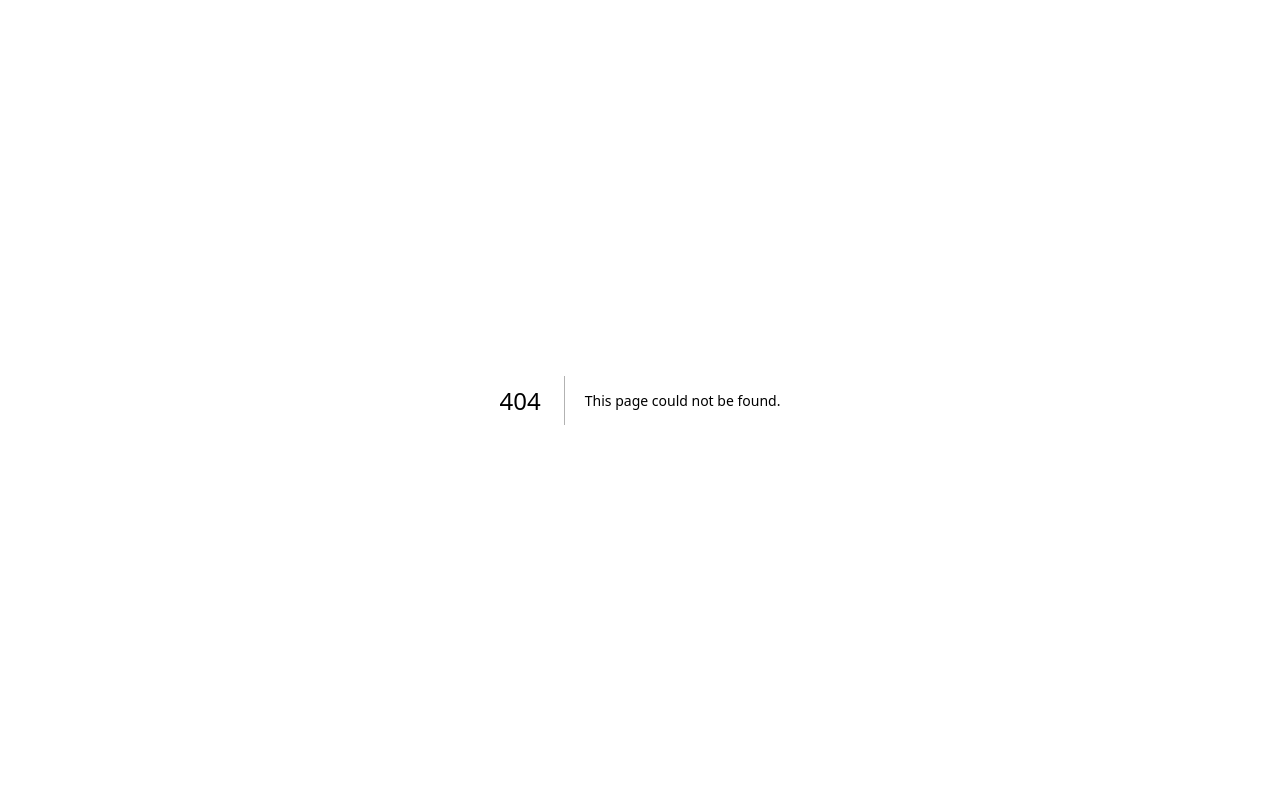
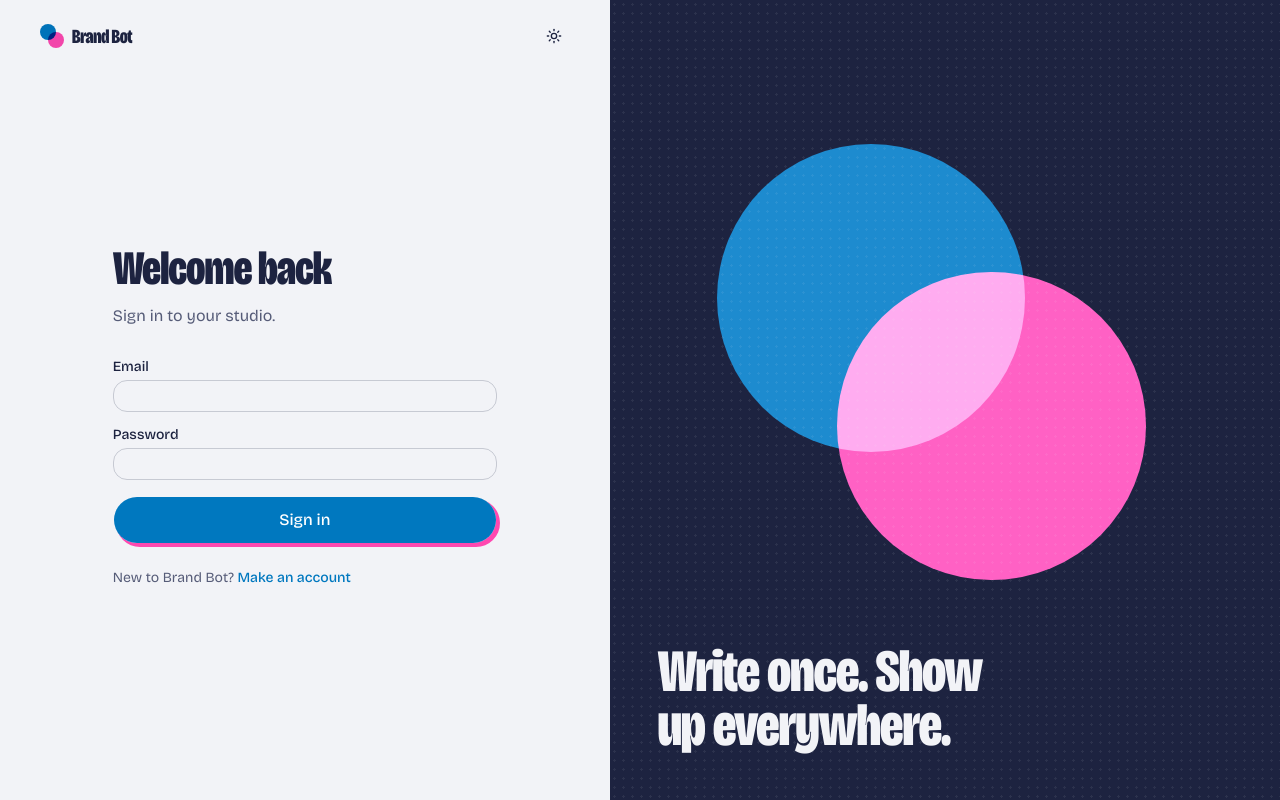
Before and after one commit to coderxtushar/BrandBot-Ai-Agent, a Next.js app in the folder frontend/: page /login in a window 1280 px wide. Before the commit this address had no page. Built offline with nearby package versions, Linux system fonts and the light colour scheme; no server answers.

Commit message:
Add sign in and sign up pages with riso ink panel

```diff
--- /dev/null
+++ b/frontend/src/app/login/page.tsx
@@ -0,0 +1,13 @@
+import type { Metadata } from "next";
+import { Suspense } from "react";
+import { AuthForm } from "@/components/auth/auth-form";
+
+export const metadata: Metadata = { title: "Sign in" };
+
+export default function LoginPage() {
+  return (
+    <Suspense fallback={<div className="min-h-dvh" />}>
+      <AuthForm mode="login" />
+    </Suspense>
+  );
+}
--- /dev/null
+++ b/frontend/src/app/signup/page.tsx
@@ -0,0 +1,13 @@
+import type { Metadata } from "next";
+import { Suspense } from "react";
+import { AuthForm } from "@/components/auth/auth-form";
+
+export const metadata: Metadata = { title: "Make an account" };
+
+export default function SignupPage() {
+  return (
+    <Suspense fallback={<div className="min-h-dvh" />}>
+      <AuthForm mode="signup" />
+    </Suspense>
+  );
+}
--- /dev/null
+++ b/frontend/src/components/auth/auth-form.tsx
@@ -0,0 +1,90 @@
+"use client";
+
+import { useState } from "react";
+import Link from "next/link";
+import { useRouter, useSearchParams } from "next/navigation";
+import { useQueryClient } from "@tanstack/react-query";
+import { Button } from "@/components/ui/button";
+import { Input } from "@/components/ui/input";
+import { Label } from "@/components/ui/label";
+import { keys } from "@/hooks/use-studio-data";
+import { api } from "@/lib/api";
+import { AuthShell, safeNext } from "./auth-shell";
+
+export function AuthForm({ mode }: { mode: "login" | "signup" }) {
+  const router = useRouter();
+  const params = useSearchParams();
+  const qc = useQueryClient();
+  const [name, setName] = useState("");
+  const [email, setEmail] = useState("");
+  const [password, setPassword] = useState("");
+  const [busy, setBusy] = useState(false);
+  const [error, setError] = useState<string | null>(null);
+  const signup = mode === "signup";
+  const next = safeNext(params.get("next"));
+  const other = signup ? "/login" : "/signup";
+
+  const submit = async (e: React.FormEvent) => {
+    e.preventDefault();
+    setBusy(true);
+    setError(null);
+    try {
+      const user = signup ? await api.register({ name, email, password }) : await api.login({ email, password });
+      qc.setQueryData(keys.me, user);
+      router.replace(next);
+    } catch (err) {
+      setError((err as Error).message);
+      setBusy(false);
+    }
+  };
+
+  return (
+    <AuthShell
+      title={signup ? "Make an account" : "Welcome back"}
+      subtitle={signup ? "Your brands, runs and connected accounts stay private to you." : "Sign in to your studio."}
+      footer={
+        <>
+          {signup ? "Already have an account? " : "New to Brand Bot? "}
+          <Link href={`${other}${params.get("next") ? `?next=${encodeURIComponent(next)}` : ""}`} className="font-medium text-primary underline-offset-2 hover:underline">
+            {signup ? "Sign in" : "Make an account"}
+          </Link>
+        </>
+      }
+    >
+      <form onSubmit={submit} className="space-y-4">
+        {signup && (
+          <div className="space-y-1.5">
+            <Label htmlFor="name">Your name</Label>
+            <Input id="name" autoComplete="name" required maxLength={120} value={name} onChange={(e) => setName(e.target.value)} />
+          </div>
+        )}
+        <div className="space-y-1.5">
+          <Label htmlFor="email">Email</Label>
+          <Input id="email" type="email" autoComplete="email" required value={email} onChange={(e) => setEmail(e.target.value)} />
+        </div>
+        <div className="space-y-1.5">
+          <Label htmlFor="password">Password</Label>
+          <Input
+            id="password"
+            type="password"
+            autoComplete={signup ? "new-password" : "current-password"}
+            required
+            minLength={signup ? 10 : undefined}
+            value={password}
+            onChange={(e) => setPassword(e.target.value)}
+            aria-describedby={signup ? "password-hint" : undefined}
+          />
+          {signup && <p id="password-hint" className="text-xs text-muted-foreground">At least 10 characters.</p>}
+        </div>
+        {error && (
+          <p role="alert" className="rounded-lg bg-destructive/10 p-3 text-sm text-destructive">
+            {error}
+          </p>
+        )}
+        <Button type="submit" size="lg" disabled={busy} className="shadow-misprint h-12 w-full rounded-full text-base">
+          {busy ? (signup ? "Making your account…" : "Signing in…") : signup ? "Make my account" : "Sign in"}
+        </Button>
+      </form>
+    </AuthShell>
+  );
+}
--- /dev/null
+++ b/frontend/src/components/auth/auth-shell.tsx
@@ -0,0 +1,52 @@
+"use client";
+
+import type { ReactNode } from "react";
+import { motion } from "framer-motion";
+import { BrandMark } from "@/components/brand-mark";
+import { ThemeToggle } from "@/components/theme-toggle";
+
+/** Split layout for sign in / sign up: the form on paper, an ink sheet beside it. */
+export function AuthShell({ title, subtitle, children, footer }: { title: string; subtitle: string; children: ReactNode; footer: ReactNode }) {
+  return (
+    <div className="grid min-h-dvh lg:grid-cols-[1fr_1.1fr]">
+      <div className="flex flex-col px-4 py-5 sm:px-10">
+        <div className="flex items-center justify-between">
+          <BrandMark />
+          <ThemeToggle />
+        </div>
+        <div className="mx-auto flex w-full max-w-sm flex-1 flex-col justify-center py-12">
+          <h1 className="font-display text-5xl">{title}</h1>
+          <p className="mt-3 text-muted-foreground">{subtitle}</p>
+          <div className="mt-8">{children}</div>
+          <p className="mt-6 text-sm text-muted-foreground">{footer}</p>
+        </div>
+      </div>
+
+      {/* Always the dark press sheet, in both themes, so the inks read the same. */}
+      <div aria-hidden className="relative hidden overflow-hidden bg-[#1d2340] text-[#f2f3f7] lg:block">
+        {/* two inks slide into register, once */}
+        <motion.div
+          className="absolute top-[18%] left-[16%] aspect-square w-[46%] rounded-full bg-[#0078bf] mix-blend-screen"
+          initial={{ x: -40, y: -30, opacity: 0 }}
+          animate={{ x: 0, y: 0, opacity: 1 }}
+          transition={{ duration: 1.1, ease: [0.22, 1, 0.36, 1] }}
+        />
+        <motion.div
+          className="absolute top-[34%] left-[34%] aspect-square w-[46%] rounded-full bg-[#ff48b0] mix-blend-screen"
+          initial={{ x: 40, y: 30, opacity: 0 }}
+          animate={{ x: 0, y: 0, opacity: 1 }}
+          transition={{ duration: 1.1, delay: 0.1, ease: [0.22, 1, 0.36, 1] }}
+        />
+        <div className="halftone absolute inset-0 opacity-[0.07]" />
+        <p className="absolute right-12 bottom-12 left-12 font-display text-6xl leading-[0.9]">
+          Write once. Show up everywhere.
+        </p>
+      </div>
+    </div>
+  );
+}
+
+/** Only follow redirects to pages on this site. */
+export function safeNext(next: string | null) {
+  return next && next.startsWith("/") && !next.startsWith("//") ? next : "/studio";
+}
```
